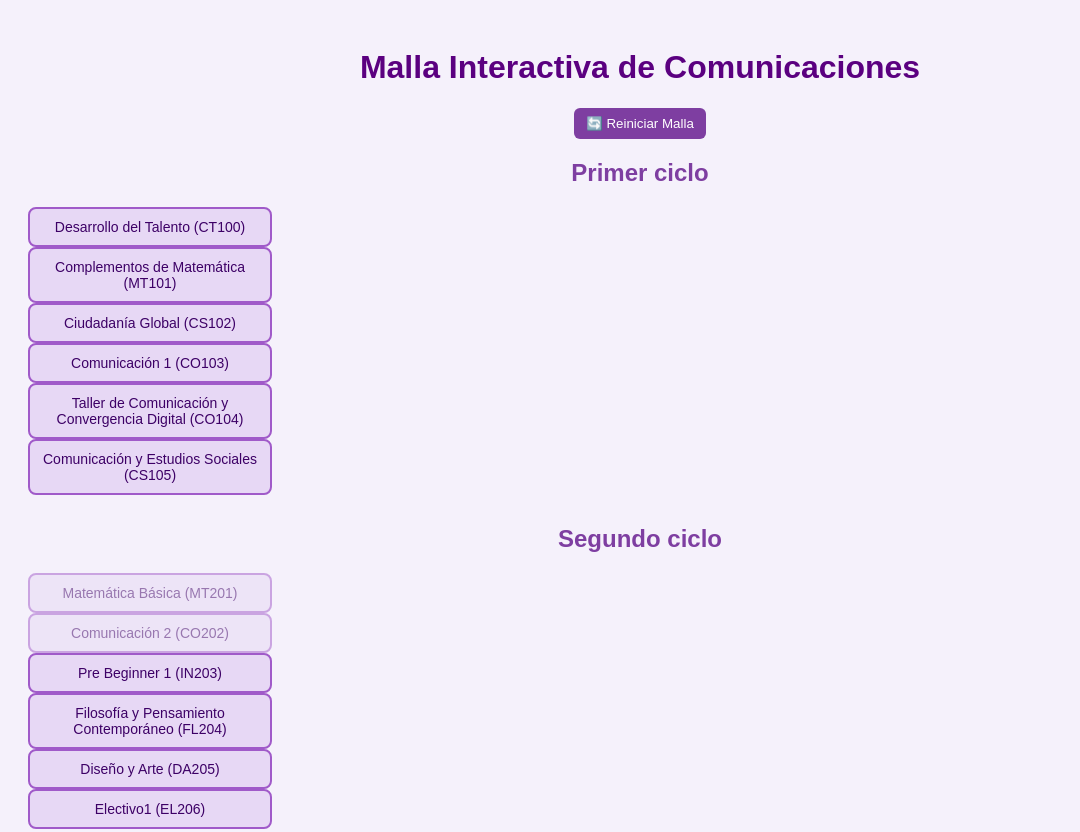
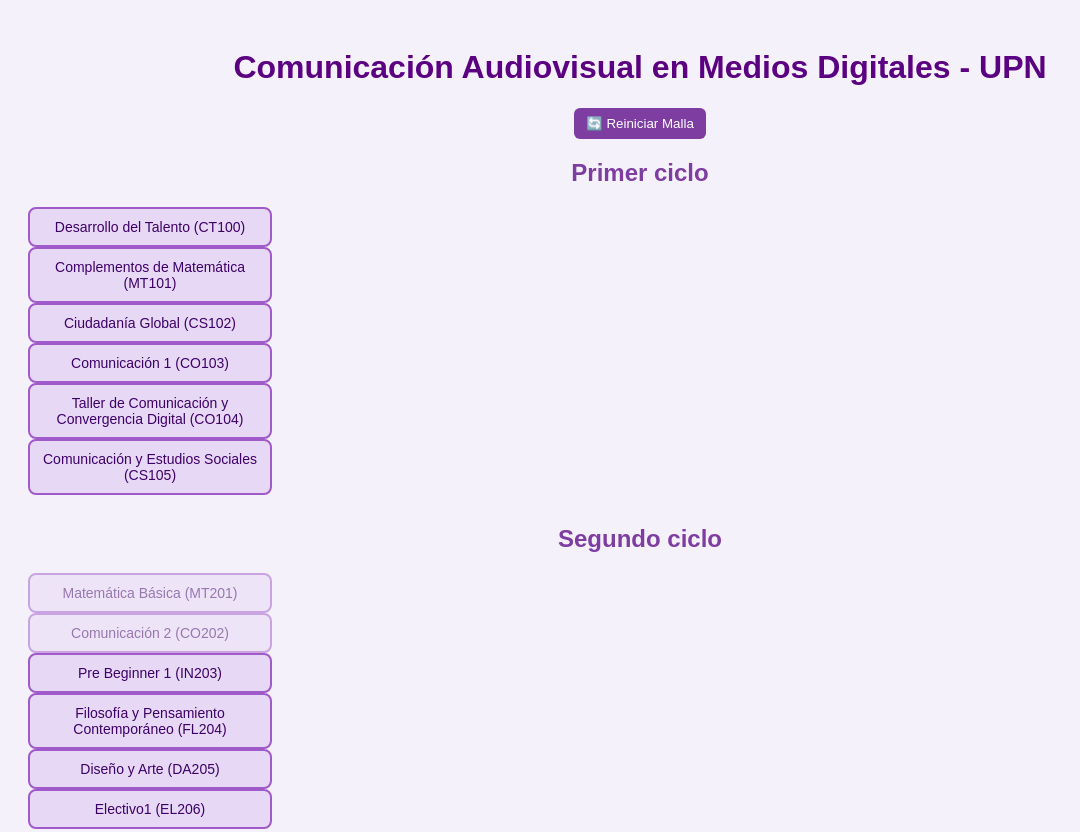
Before and after one commit to valennnn16/malla-interactiva2, a plain HTML site: page index.html in a window 1280 px wide. Shown: the top 832 px of the page, without its empty margins (0-1080 px from the left). Drawn offline with Linux system fonts and the light colour scheme.

Commit message:
Update 1 index.html

```diff
--- a/index.html
+++ b/index.html
@@ -2,11 +2,11 @@
 <html lang="es">
 <head>
   <meta charset="UTF-8">
-  <title>Malla Interactiva</title>
+  <title>Comunicación Audiovisual en Medios Digitales - UPN</title>
   <link rel="stylesheet" href="estilos.css">
 </head>
 <body>
-  <h1>Malla Interactiva de Comunicaciones</h1>
+  <h1>Comunicación Audiovisual en Medios Digitales - UPN</h1>
   <div style="text-align:center; margin-bottom: 20px;">
     <button onclick="reiniciarMalla()">🔄 Reiniciar Malla</button>
   </div>
```
